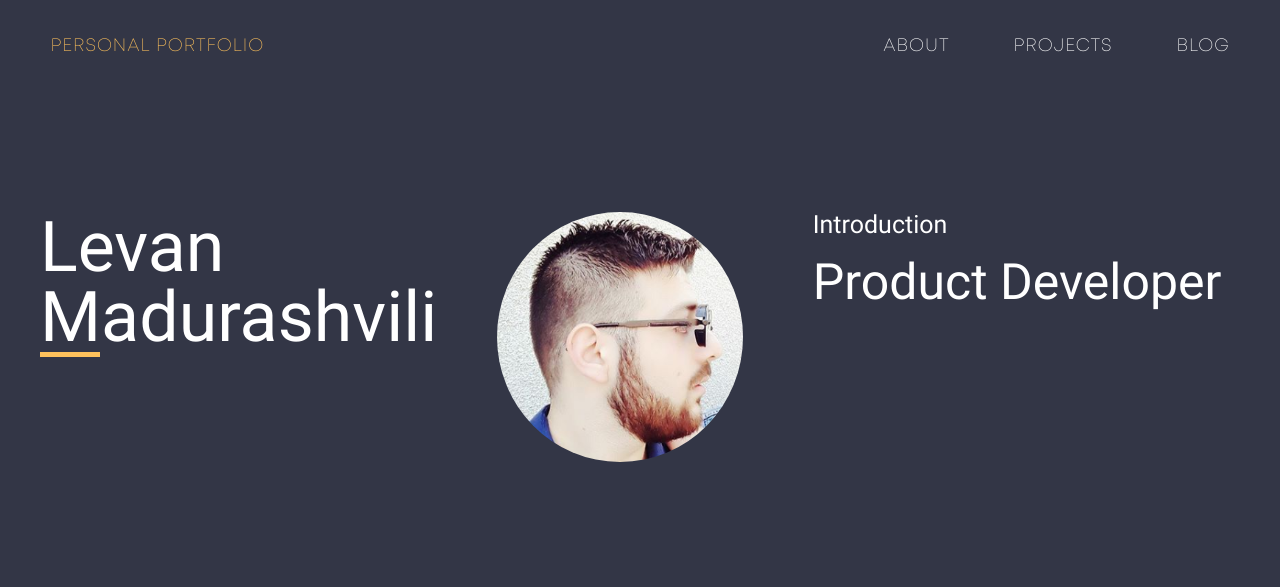
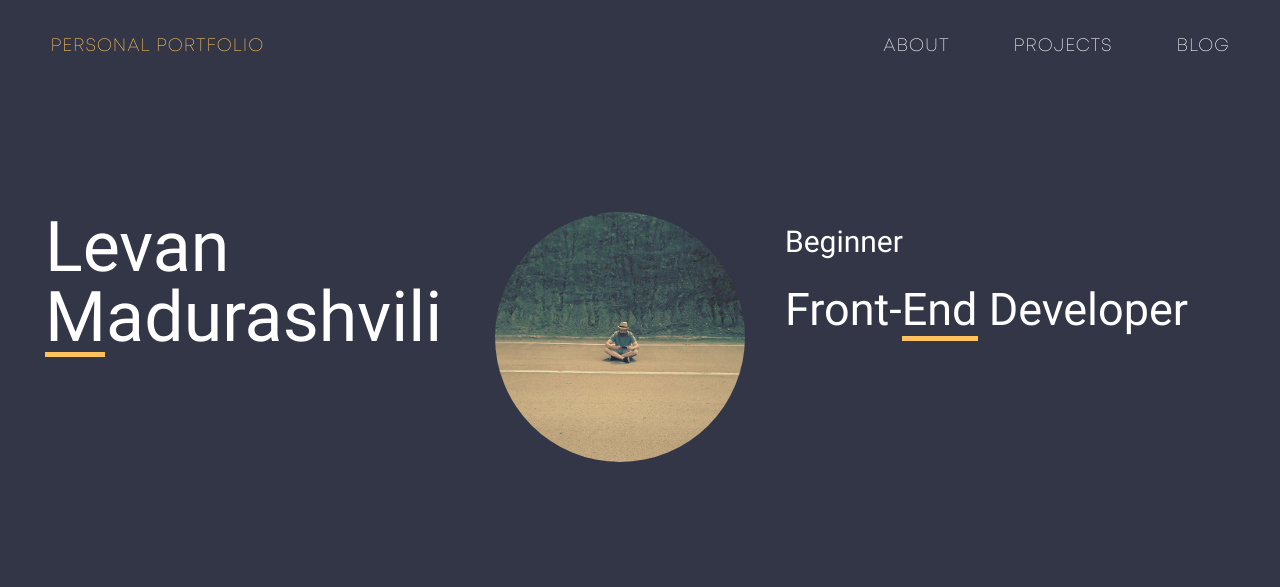
Before and after one commit to maduraaa/my, a website: page index.html in a window 1280 px wide. Shown: the top 587 px of the page. Drawn offline with Linux system fonts and the light colour scheme; a web font is replaced by a local one.

```diff
--- a/index.html
+++ b/index.html
@@ -36,11 +36,11 @@
                     <div class="bio-line-bottom"></div>
                 </div>
                         <div class="img-box">
-                            <img class="profile-img" src="img/Capture.PNG" alt="profli img">
+                            <img class="profile-img" src="img/Capture.jpg" alt="profli img">
                         </div>
                 <div class="dev-tool">
-                    <h1 class="dev-produt">Introduction</h1>
-                    <h1 class="dev-developer">Product  Developer</h1>
+                    <h1 class="dev-produt">Beginner</h1>
+                    <h1 class="dev-developer">Front-<span class="txt-border-bottom">End</span> Developer</h1>
                 </div>
             </section>
             <section class="contact-section container ">
--- a/scss/pages/main.scss
+++ b/scss/pages/main.scss
@@ -22,14 +22,17 @@
   background-color: #FFC25C;
 }
 .dev-produt{
-  font-size: 25px;
+  font-size: 30px;
   font-family: 'Roboto';
-  margin-top: px;
+  margin-top: 15px;
 }
 .dev-developer{
-  font-size: 50px;
+  font-size: 45px;
   font-family: 'Roboto';
-  margin-top: 20px;
+  margin-top: 30px;
+}
+.txt-border-bottom{
+  border-bottom: 5px solid  #FFC25C;
 }
 .name-surname{
   height: 360px;
@@ -42,9 +45,9 @@
   color: #ffffff;
 }
 .profile-img{
-  height: 250px;
-  margin: 0 70px 0 30px;
-  border-radius: 50% ;
+  width: 250px;
+  border-radius: 50%;
+  margin-right: 40px;
 }
 .portfolio-social-icons-box{
    margin-right: 10px;
```
Also changed, not shown: img/Capture.PNG (deleted), img/Capture.jpg (added), styles/style.css.
